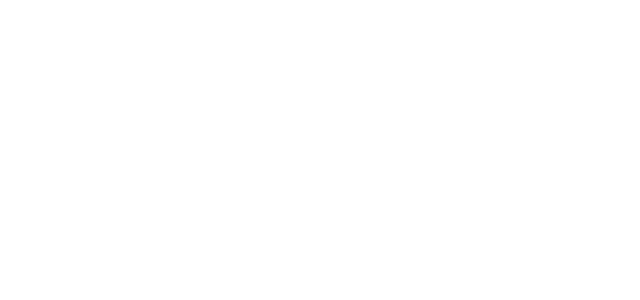
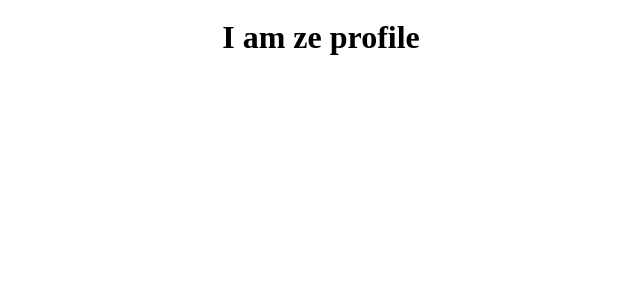
Before and after one commit to haftav/kaleidoscope, a React (Create React App) app: page /profile in a window 1280 px wide. Shown: the top 300 px of the page, without its empty margins (319-959 px from the left). Built offline with nearby package versions, Linux system fonts and the light colour scheme.

Commit message:
some edits and additions

```diff
--- a/src/App.js
+++ b/src/App.js
@@ -1,5 +1,6 @@
 import React, { Component } from 'react';
 import Waterfall from './views/Waterfall';
+import Profile from './views/Profile';
 import './styles/main.scss';
 
 import { BrowserRouter as Router, Route, Switch } from 'react-router-dom';
@@ -12,6 +13,7 @@
       <Router>
         <Switch>
           <Route exact path="/" component={Waterfall} />
+          <Route path="/profile" component={Profile} />
         </Switch>
       </Router>
       </div>
--- a/src/styles/_reset.scss
+++ b/src/styles/_reset.scss
@@ -3,7 +3,7 @@
 //  License: none (public domain)
 
 html, body, div, span, applet, object, iframe,
-h1, h2, h3, h4, h5, h6, p, blockquote, pre,
+h3, h4, h5, h6, p, blockquote, pre,
 a, abbr, acronym, address, big, cite, code,
 del, dfn, em, img, ins, kbd, q, s, samp,
 small, strike, strong, sub, sup, tt, var,
--- a/src/styles/main.scss
+++ b/src/styles/main.scss
@@ -3,12 +3,12 @@
 @import './_App';
 @import './_views';
 
-body {
-    margin: 0;
-    padding: 0;
-    font-family: -apple-system, BlinkMacSystemFont, "Segoe UI", "Roboto", "Oxygen",
-      "Ubuntu", "Cantarell", "Fira Sans", "Droid Sans", "Helvetica Neue",
-      sans-serif;
-    -webkit-font-smoothing: antialiased;
-    -moz-osx-font-smoothing: grayscale;
-  }
+// body {
+//     margin: 0;
+//     padding: 0;
+//     font-family: -apple-system, BlinkMacSystemFont, "Segoe UI", "Roboto", "Oxygen",
+//       "Ubuntu", "Cantarell", "Fira Sans", "Droid Sans", "Helvetica Neue",
+//       sans-serif;
+//     -webkit-font-smoothing: antialiased;
+//     -moz-osx-font-smoothing: grayscale;
+//   }
--- /dev/null
+++ b/src/views/Profile.js
@@ -0,0 +1,11 @@
+import React, { Component } from 'react';
+
+export default class Profile extends Component {
+    render() {
+        return (
+            <div>
+                <h1>I am ze profile</h1>
+            </div>
+        )
+    }
+}
```
